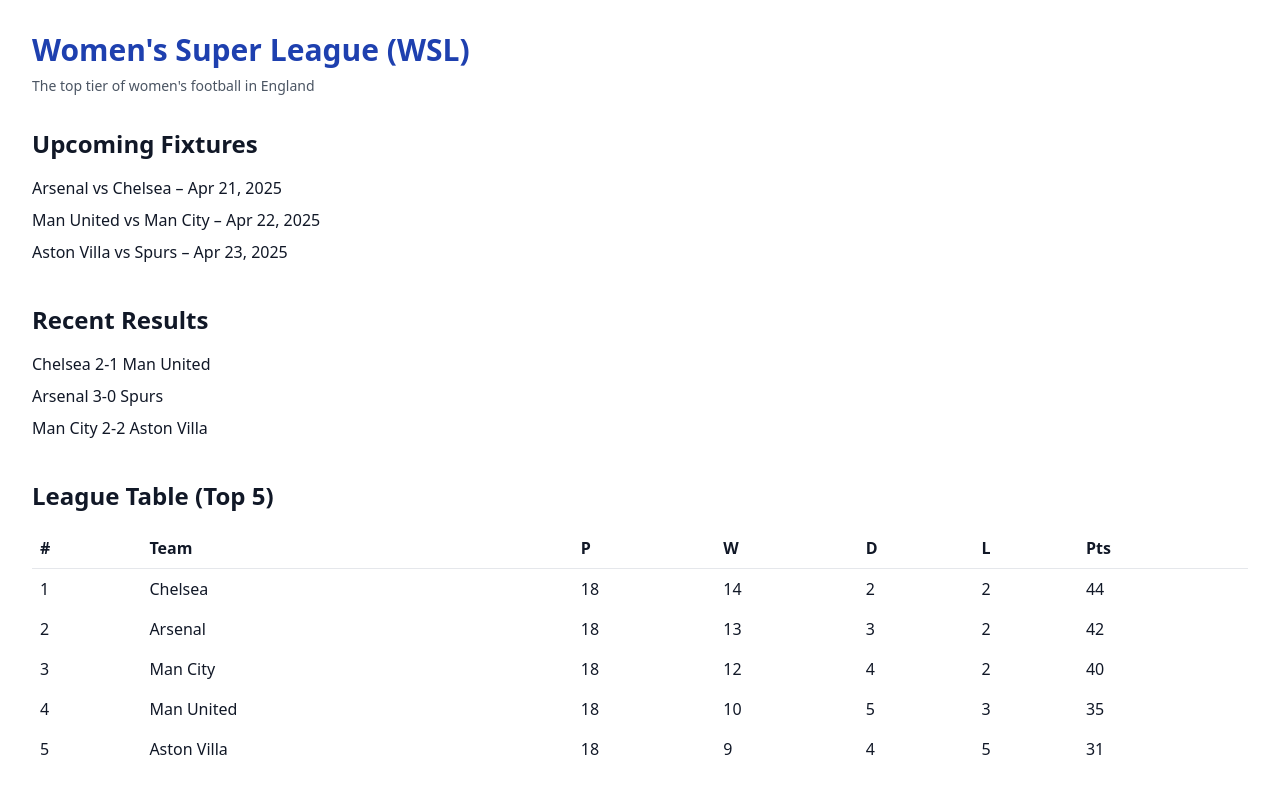
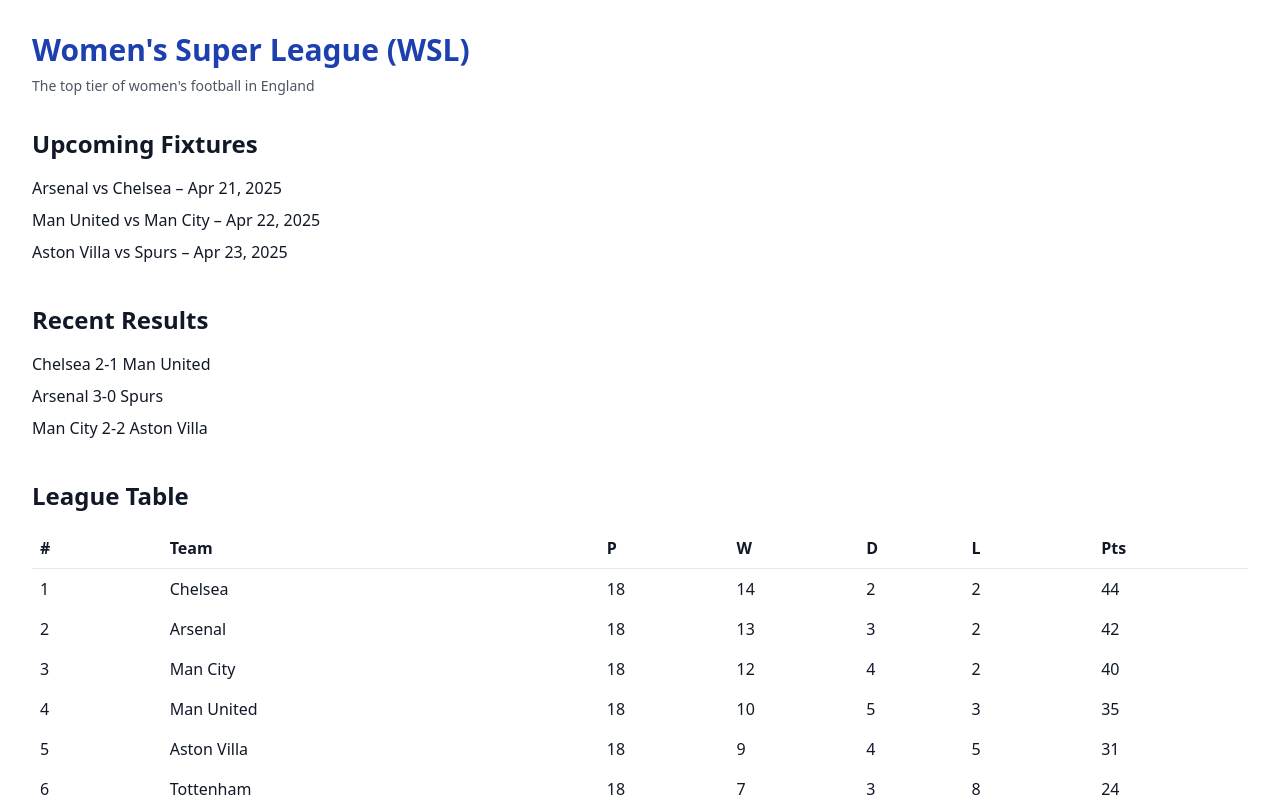
Before and after one commit to jhickey011/the-pyramid-page, a Next.js app: page /leagues/wsl in a window 1280 px wide. Shown: the top 800 px of the page. Built offline with nearby package versions, Linux system fonts and the light colour scheme.

Commit message:
Update page.tsx

```diff
--- a/app/leagues/wsl/page.tsx
+++ b/app/leagues/wsl/page.tsx
@@ -25,7 +25,7 @@ export default function WSLPage() {
       </section>
 
       <section>
-        <h2 className="text-2xl font-semibold mb-4">League Table (Top 5)</h2>
+        <h2 className="text-2xl font-semibold mb-4">League Table</h2>
         <table className="w-full text-left border-collapse">
           <thead>
             <tr>
@@ -39,51 +39,16 @@ export default function WSLPage() {
             </tr>
           </thead>
           <tbody>
-            <tr>
-              <td className="p-2">1</td>
-              <td className="p-2">Chelsea</td>
-              <td className="p-2">18</td>
-              <td className="p-2">14</td>
-              <td className="p-2">2</td>
-              <td className="p-2">2</td>
-              <td className="p-2">44</td>
-            </tr>
-            <tr>
-              <td className="p-2">2</td>
-              <td className="p-2">Arsenal</td>
-              <td className="p-2">18</td>
-              <td className="p-2">13</td>
-              <td className="p-2">3</td>
-              <td className="p-2">2</td>
-              <td className="p-2">42</td>
-            </tr>
-            <tr>
-              <td className="p-2">3</td>
-              <td className="p-2">Man City</td>
-              <td className="p-2">18</td>
-              <td className="p-2">12</td>
-              <td className="p-2">4</td>
-              <td className="p-2">2</td>
-              <td className="p-2">40</td>
-            </tr>
-            <tr>
-              <td className="p-2">4</td>
-              <td className="p-2">Man United</td>
-              <td className="p-2">18</td>
-              <td className="p-2">10</td>
-              <td className="p-2">5</td>
-              <td className="p-2">3</td>
-              <td className="p-2">35</td>
-            </tr>
-            <tr>
-              <td className="p-2">5</td>
-              <td className="p-2">Aston Villa</td>
-              <td className="p-2">18</td>
-              <td className="p-2">9</td>
-              <td className="p-2">4</td>
-              <td className="p-2">5</td>
-              <td className="p-2">31</td>
-            </tr>
+            <tr><td className="p-2">1</td><td className="p-2">Chelsea</td><td className="p-2">18</td><td className="p-2">14</td><td className="p-2">2</td><td className="p-2">2</td><td className="p-2">44</td></tr>
+            <tr><td className="p-2">2</td><td className="p-2">Arsenal</td><td className="p-2">18</td><td className="p-2">13</td><td className="p-2">3</td><td className="p-2">2</td><td className="p-2">42</td></tr>
+            <tr><td className="p-2">3</td><td className="p-2">Man City</td><td className="p-2">18</td><td className="p-2">12</td><td className="p-2">4</td><td className="p-2">2</td><td className="p-2">40</td></tr>
+            <tr><td className="p-2">4</td><td className="p-2">Man United</td><td className="p-2">18</td><td className="p-2">10</td><td className="p-2">5</td><td className="p-2">3</td><td className="p-2">35</td></tr>
+            <tr><td className="p-2">5</td><td className="p-2">Aston Villa</td><td className="p-2">18</td><td className="p-2">9</td><td className="p-2">4</td><td className="p-2">5</td><td className="p-2">31</td></tr>
+            <tr><td className="p-2">6</td><td className="p-2">Tottenham</td><td className="p-2">18</td><td className="p-2">7</td><td className="p-2">3</td><td className="p-2">8</td><td className="p-2">24</td></tr>
+            <tr><td className="p-2">7</td><td className="p-2">Everton</td><td className="p-2">18</td><td className="p-2">6</td><td className="p-2">4</td><td className="p-2">8</td><td className="p-2">22</td></tr>
+            <tr><td className="p-2">8</td><td className="p-2">Brighton</td><td className="p-2">18</td><td className="p-2">5</td><td className="p-2">4</td><td className="p-2">9</td><td className="p-2">19</td></tr>
+            <tr><td className="p-2">9</td><td className="p-2">Leicester City</td><td className="p-2">18</td><td className="p-2">5</td><td className="p-2">2</td><td className="p-2">11</td><td className="p-2">17</td></tr>
+            <tr><td className="p-2">10</td><td className="p-2">Bristol City</td><td className="p-2">18</td><td className="p-2">3</td><td className="p-2">2</td><td className="p-2">13</td><td className="p-2">11</td></tr>
           </tbody>
         </table>
       </section>
```
